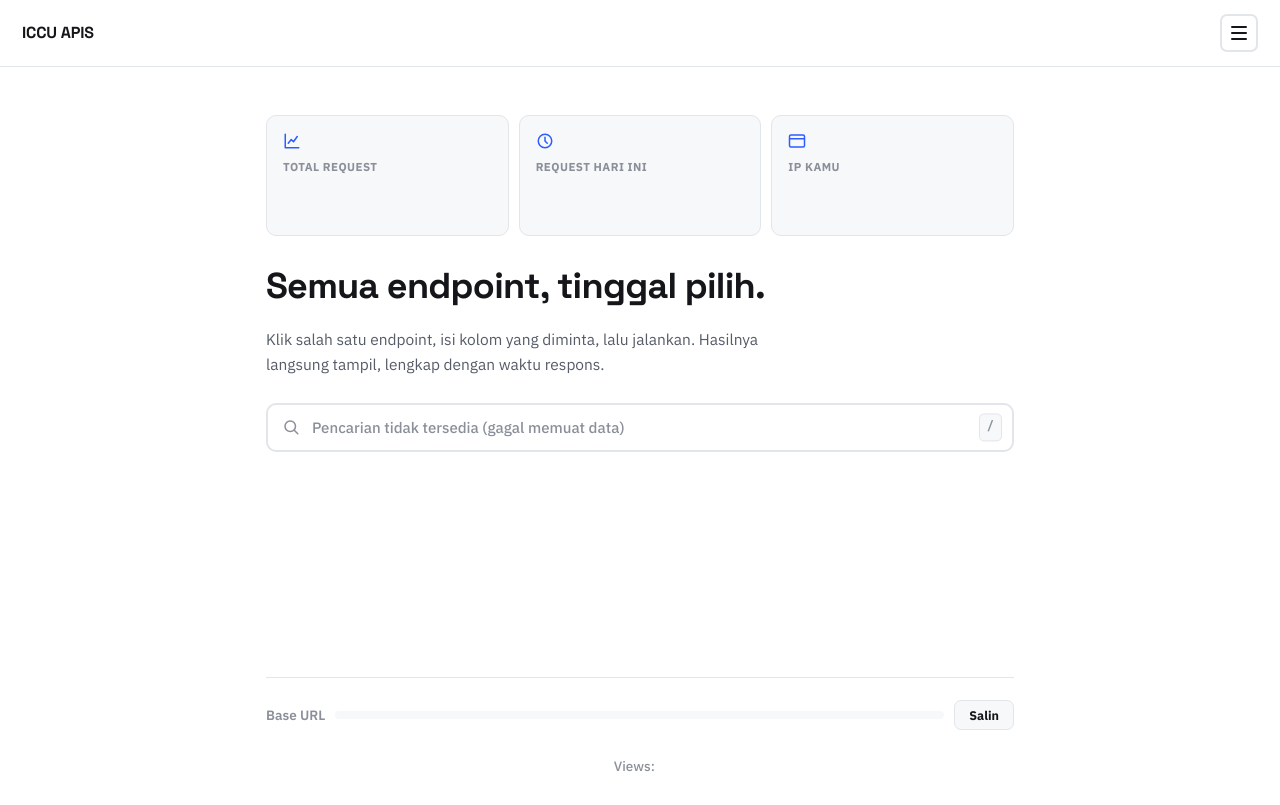
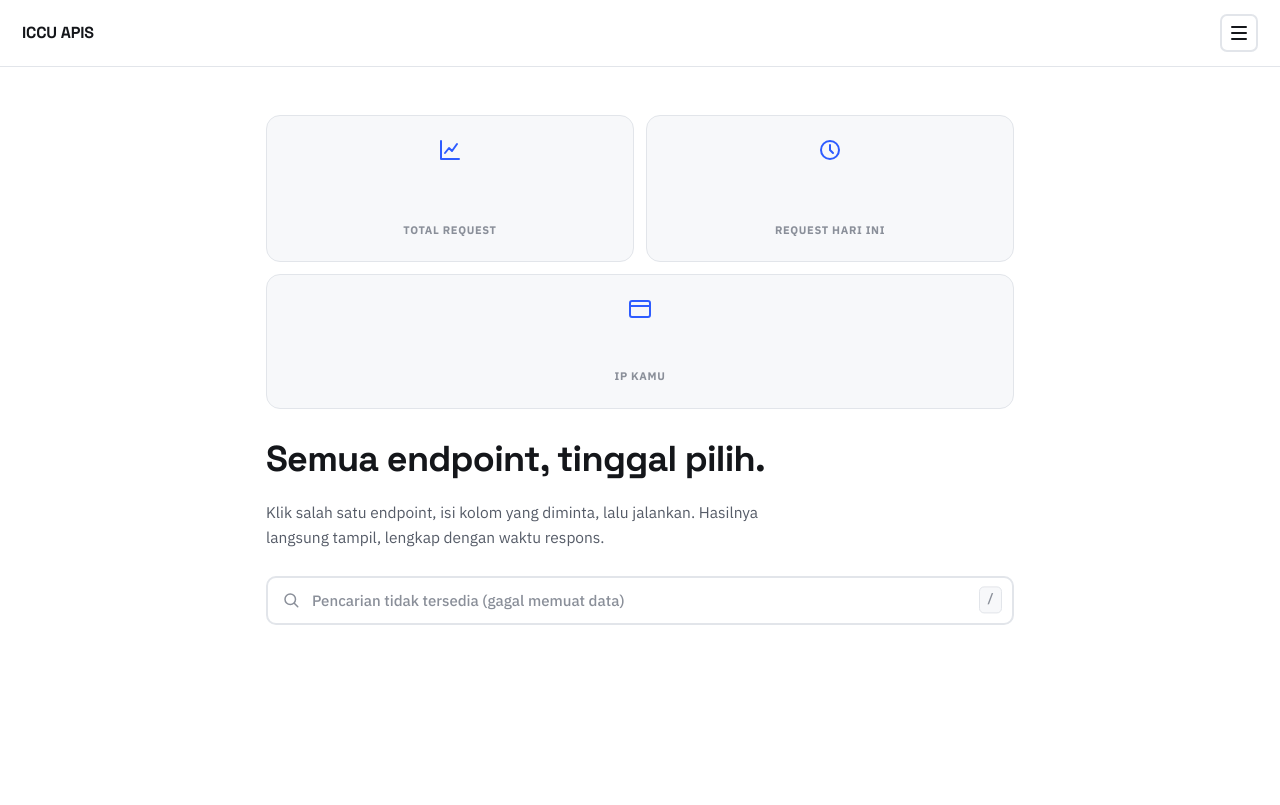
Before and after one commit to iccu2nd/iccuapis, a website: page public/index.html in a window 1280 px wide. Shown: the top 805 px of the page. Drawn offline with Linux system fonts and the light colour scheme; no server answers.

Commit message:
Update via rezora bot (2026-07-09T00:17:39.977Z)

```diff
--- a/public/index.html
+++ b/public/index.html
@@ -140,51 +140,53 @@ button {
 
 .stats-row {
   display: grid;
-  grid-template-columns: repeat(3, 1fr);
-  gap: 10px;
+  grid-template-columns: repeat(2, 1fr);
+  gap: 12px;
   margin-bottom: 22px;
 }
 .stat-card {
   position: relative;
   border: 1px solid var(--border);
-  border-radius: var(--radius);
-  padding: 16px 16px 14px;
+  border-radius: 14px;
+  padding: 22px 16px;
   background: var(--panel);
   display: flex;
   flex-direction: column;
-  gap: 6px;
+  align-items: center;
+  text-align: center;
+  gap: 8px;
 }
 .stat-icon {
   color: var(--accent);
   margin-bottom: 2px;
 }
 .stat-label {
-  font-size: 11.5px;
+  font-size: 11px;
   font-weight: 700;
   text-transform: uppercase;
-  letter-spacing: 0.04em;
+  letter-spacing: 0.06em;
   color: var(--text-faint);
 }
 .stat-value {
   font-family: var(--stat);
-  font-size: 24px;
+  font-size: 26px;
   font-weight: 700;
   letter-spacing: -0.01em;
   color: var(--text);
   transition: opacity 0.3s ease;
   font-variant-numeric: tabular-nums;
-  white-space: nowrap;
+  max-width: 100%;
   overflow: hidden;
   text-overflow: ellipsis;
 }
 .stat-value-ip {
-  font-size: 17px;
+  font-size: 18px;
 }
 .stat-value.is-loading { opacity: 0; }
+.stat-card-wide { grid-column: 1 / -1; }
 
 @media (max-width: 640px) {
-  .stats-row { grid-template-columns: 1fr; }
-  .stat-value-ip { font-size: 20px; }
+  .stat-value-ip { font-size: 18px; }
 }
 
 .views-row {
@@ -860,19 +862,19 @@ button {
     <header class="stage-head">
       <div class="stats-row">
         <div class="stat-card">
-          <svg class="stat-icon" width="18" height="18" viewBox="0 0 24 24" fill="none" aria-hidden="true"><path d="M3 3v18h18" stroke="currentColor" stroke-width="2" stroke-linecap="round" stroke-linejoin="round"/><path d="M7 15l4-5 3 3 5-7" stroke="currentColor" stroke-width="2" stroke-linecap="round" stroke-linejoin="round"/></svg>
+          <svg class="stat-icon" width="24" height="24" viewBox="0 0 24 24" fill="none" aria-hidden="true"><path d="M3 3v18h18" stroke="currentColor" stroke-width="2" stroke-linecap="round" stroke-linejoin="round"/><path d="M7 15l4-5 3 3 5-7" stroke="currentColor" stroke-width="2" stroke-linecap="round" stroke-linejoin="round"/></svg>
+          <span class="stat-value is-loading" id="totalRequestCount">0</span>
           <span class="stat-label">Total Request</span>
-          <span class="stat-value is-loading" id="totalRequestCount">0</span>
         </div>
         <div class="stat-card">
-          <svg class="stat-icon" width="18" height="18" viewBox="0 0 24 24" fill="none" aria-hidden="true"><circle cx="12" cy="12" r="9" stroke="currentColor" stroke-width="2"/><path d="M12 7v5l3 3" stroke="currentColor" stroke-width="2" stroke-linecap="round" stroke-linejoin="round"/></svg>
+          <svg class="stat-icon" width="24" height="24" viewBox="0 0 24 24" fill="none" aria-hidden="true"><circle cx="12" cy="12" r="9" stroke="currentColor" stroke-width="2"/><path d="M12 7v5l3 3" stroke="currentColor" stroke-width="2" stroke-linecap="round" stroke-linejoin="round"/></svg>
+          <span class="stat-value is-loading" id="todayRequestCount">0</span>
           <span class="stat-label">Request Hari Ini</span>
-          <span class="stat-value is-loading" id="todayRequestCount">0</span>
         </div>
-        <div class="stat-card">
-          <svg class="stat-icon" width="18" height="18" viewBox="0 0 24 24" fill="none" aria-hidden="true"><rect x="2" y="4" width="20" height="16" rx="2" stroke="currentColor" stroke-width="2"/><path d="M2 9h20" stroke="currentColor" stroke-width="2"/></svg>
+        <div class="stat-card stat-card-wide">
+          <svg class="stat-icon" width="24" height="24" viewBox="0 0 24 24" fill="none" aria-hidden="true"><rect x="2" y="4" width="20" height="16" rx="2" stroke="currentColor" stroke-width="2"/><path d="M2 9h20" stroke="currentColor" stroke-width="2"/></svg>
+          <span class="stat-value stat-value-ip is-loading" id="myIpValue">0.0.0.0</span>
           <span class="stat-label">IP Kamu</span>
-          <span class="stat-value stat-value-ip is-loading" id="myIpValue">0.0.0.0</span>
         </div>
       </div>
       <h1>Semua endpoint, tinggal pilih.</h1>
```
